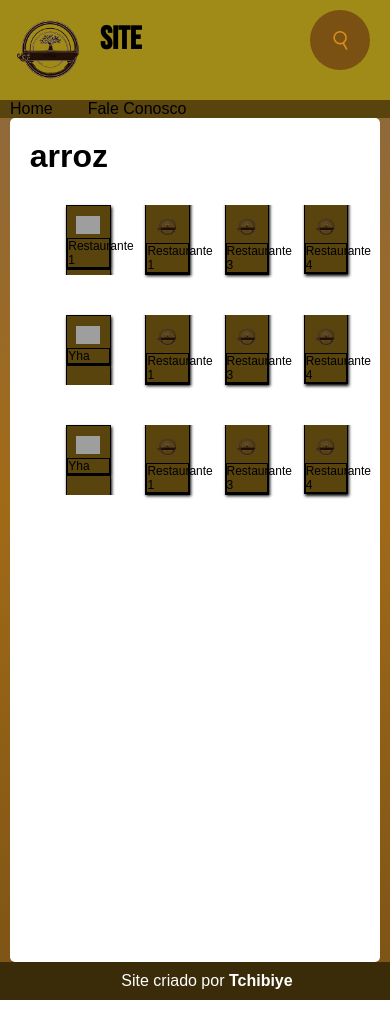
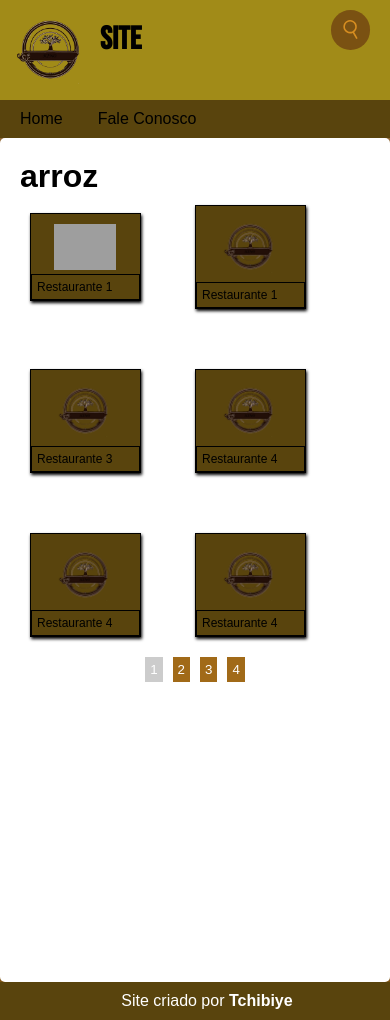
Before and after one commit to bmatias74/projeto-tlp, a PHP site: page / in a window 390 px wide. Run offline with PHP 8.4, Linux system fonts and the light colour scheme; some web fonts are replaced; grey boxes are pictures that could not be loaded.

Commit message:
responsividade

```diff
--- a/CSS/Style.CSS
+++ b/CSS/Style.CSS
@@ -5,6 +5,9 @@
     --cheader: #A18B18;
     --cescuro:#59440D;
     --fdestaque:  'Saira Semi Condensed','Bebas Neue', sans-serif;
+    --cordefundo: white;
+    --mpesquisah: 5vmin;
+
 }
 *{
     font-family: sans-serif;
@@ -55,8 +58,7 @@ margin: 0;
 }
 nav {
     background-color: var(--cescuro);
-
-
+    padding: 10px;
   }
 
   nav ul {
@@ -73,18 +75,23 @@ nav {
     color: black;
     padding: 5px 10px;
   }
-
+  nav a:hover {
+    background-color: var(--cpadrao);
+    color: white;
+    border-radius: 3px;
+}
 .search-box{
     position: static;
   margin-left: auto;
     background-color: #7A5112;
     padding: 10px;
-    border-radius: 40px;
-    height: 40px;
+    border-radius:  var(--mpesquisah);
+    height: var(--mpesquisah);
     display: flex;
     justify-content: center;
     align-items: center;
     margin-right: 10px;
+    overflow: hidden;
 }
 
 .search-text{
@@ -103,14 +110,14 @@ nav {
       border-radius: 40px;
       background-color: azure;
       color: rgb(0, 0, 0) ;
-      border: 1px solid var(--cpadrao); /* Adiciona borda para feedback visual */
+      border: 1px solid var(--cpadrao);
   }
 ::-webkit-input-placeholder{
     color: #D68D20;
 }
 .search-btn{
-    height: 40px;
-    width: 40px;
+    height: var(--mpesquisah);
+    width: var(--mpesquisah);
     border-radius: 50%;
     display: flex;
     justify-content: center;
@@ -118,7 +125,7 @@ nav {
     transition: 1s;
 }
 .search-box:hover .search-text{
-    width: 240px;
+    width: 25vmin;
     transition: 1s;
     padding: 0 6px;
     pointer-events: all;
@@ -130,8 +137,7 @@ nav {
 }
 
 main{
-    background-color: #f0edea;
-    background-color: white;
+    background-color: var(--cordefundo);
     margin: 0 auto;
    width: 95%;
     padding: 20px;
@@ -140,21 +146,23 @@ main{
     border-radius: 5px;
 }
 .imagens{
+    display: grid;
+    grid-template-columns: repeat(auto-fill, minmax(300px, 1fr));
     margin-top: 20px;
-    margin-left: 10px;
-   position: relative;
-   top: 5%;
-   left: 5%;
+
+    overflow: none;
     padding: 10px;
-    margin-left: 10px;
+  margin: auto;
     align-items: center;
     columns: 4;
+   row-gap: 50px;
+
+}
 
 
-}
-.imagens img{
+.co img{
 
-
+    overflow: hidden;
     width: 57%;
   height: auto;
 }
@@ -170,33 +178,154 @@ main{
   width: 67%;
   height: auto;
     box-shadow: 1px 2px 3px black;
+    box-sizing: border-box;
+    overflow: hidden;
+    margin-bottom: 10px;
 }
 
 
-.co label{
+.co figcaption{
  border: 1px solid black;
  display: flex;
  align-items: flex-end;
+ overflow: hidden;
+ padding: 5px;
+}
+#pagination-container {
+    display: flex;
+    justify-content: center;
+    padding: 20px;
+    overflow: hidden;
 }
 
+#pagination-container button {
+    margin: 0 5px;
+    padding: 10px 15px;
+    border: none;
+    background-color: var(--cpadrao);
+    color: white;
+    cursor: pointer;
+    transition: 0.3s;
+}
+
+#pagination-container button:hover {
+    background-color: var(--cescuro);
+}
+
+#pagination-container button:disabled {
+    background-color: #ccc;
+    cursor: default;
+}
 footer{
+    margin-top: 0;
     margin-bottom: 0;
-    background-color: #3a2c08;
+    background-color: var(--cescuro);
     box-sizing: border-box;
     padding: 10px;
+    overflow: hidden;
 }
 footer p{
     text-align: center;
     color: white;
 }
-@media (max-width: 768px) {
-    .co label {
-      font-size: 14px;
+@media(max-width: 490px){
+    #pagination-container {
+
+     padding: 0px;
+
     }
 
-  }
+    #pagination-container button {
 
-  @media (max-width: 480px) {
-    .co label {
-      font-size: 12px;
-    }}
+        padding: 5px;
+
+
+}}
+@media(max-height: 657px){
+    #pagination-container {
+
+     padding: 0px;
+
+    }
+
+    #pagination-container button {
+
+        padding: 5px;
+
+
+}}
+@media(max-width: 1250px){
+    .co {
+        max-width: 23vmin;
+    }
+}
+@media (max-width: 1160px) {
+    .search-text{
+
+        font-size: 14px;
+
+
+    }
+    main{
+
+       width: 100%;
+
+        height: 100vh;
+
+    }
+    .imagens{
+        display: grid;
+        grid-template-columns: repeat(auto-fill, minmax(160px, 1fr));
+        margin-top: 20px;
+
+
+        padding: 10px;
+      margin: auto;
+        align-items: center;
+
+       row-gap: 50px;
+
+    }
+
+    .co {
+        max-width: 20vmin; }
+    .co figcaption {
+        font-size: 14px;
+    }
+
+}
+
+@media (max-width: 539px) {
+
+
+    .search-text{
+
+        font-size: 12px;
+
+
+    }
+    .imagens{
+        display: grid;
+        grid-template-columns: repeat(auto-fill, minmax(115px, 1fr));
+        margin-top: 20px;
+
+
+        padding: 10px;
+      margin: auto;
+        align-items: center;
+
+       row-gap: 50px;
+
+    }
+    .co {
+        max-width: 100%;
+    }
+    .co figcaption {
+        font-size: 12px;
+    }
+}
+@media(max-width: 275px){
+    .search-text{
+
+    }
+}
--- a/index.htm
+++ b/index.htm
@@ -6,8 +6,10 @@
     <title>KINO</title>
     <link rel="stylesheet" href="CSS/Style.CSS">
     <link rel="shortcut icon" href="logo.ico" type="image/x-icon">
+    <script src="principal.js"></script>
 </head >
 <body >
+
       <div class="header">
         <header>
 
@@ -20,6 +22,7 @@
         <img src="IMG/loupe-svgrepo-com.svg" alt="lupa" height="19" width="19">
             </a>
           </div>
+
         </header>
          <nav>
           <ul>
@@ -36,67 +39,107 @@
 
         <div class="co">
           <a href=""><img  src="IMG/Imagens para projectos práticos/Project as JPEG, JPG & GIF/acordo_318-138784.jpg" alt="Restaurante 1" ></a>
-          <label for="text"> Restaurante 1</label>
+          <figcaption for="text"> Restaurante 1</figcaption>
         </div>
         <div class="co">
           <a href=""><img src="logo.png" alt="Restaurante 2" ></a>
-          <label for="text"> Restaurante 1</label>
+          <figcaption for="text"> Restaurante 1</figcaption>
         </div>
         <div class="co">
           <a href=""><img  src="logo.png" alt="Restaurante 3" ></a>
-          <label for="text"> Restaurante 3</label>
+          <figcaption for="text"> Restaurante 3</figcaption>
         </div>
         <div class="co">
           <a href=""><img  src="logo.png" alt="Restaurante 4" ></a>
-          <label for="text"> Restaurante 4</label>
-        </div>
-    </div>
-    <div class="imagens">
-
-      <div class="co">
-        <a href=""><img  src="IMG/Imagens para projectos práticos/Project as JPEG, JPG & GIF/acordo_318-138784.jpg" alt="Restaurante 1" ></a>
-        <label for="text">Yha</label>
-      </div>
-      <div class="co">
-        <a href=""><img src="logo.png" alt="Restaurante 2" ></a>
-        <label for="text"> Restaurante 1</label>
-      </div>
-      <div class="co">
-        <a href=""><img  src="logo.png" alt="Restaurante 3" ></a>
-        <label for="text"> Restaurante 3</label>
+          <figcaption for="text"> Restaurante 4</figcaption>
         </div>
         <div class="co">
           <a href=""><img  src="logo.png" alt="Restaurante 4" ></a>
-        <label for="text"> Restaurante 4</label>
-      </div>
-  </div>
-  <div class="imagens">
-
-    <div class="co">
-      <a href=""><img  src="IMG/Imagens para projectos práticos/Project as JPEG, JPG & GIF/acordo_318-138784.jpg" alt="Restaurante 1" ></a>
-      <label for="text">Yha</label>
-    </div>
-    <div class="co">
-      <a href=""><img src="logo.png" alt="Restaurante 2" ></a>
-      <label for="text"> Restaurante 1</label>
-    </div>
-    <div class="co">
-      <a href=""><img  src="logo.png" alt="Restaurante 3" ></a>
-      <label for="text"> Restaurante 3</label>
+          <figcaption for="text"> Restaurante 4</figcaption>
         </div>
         <div class="co">
           <a href=""><img  src="logo.png" alt="Restaurante 4" ></a>
-      <label for="text"> Restaurante 4</label>
+          <figcaption for="text"> Restaurante 4</figcaption>
+        </div>
+        <div class="co">
+          <a href=""><img  src="logo.png" alt="Restaurante 4" ></a>
+          <figcaption for="text"> Restaurante 4</figcaption>
+        </div>
+        <div class="co">
+          <a href=""><img  src="logo.png" alt="Restaurante 4" ></a>
+          <figcaption for="text"> Restaurante 4</figcaption>
+        </div>
+        <div class="co">
+          <a href=""><img  src="logo.png" alt="Restaurante 4" ></a>
+          <figcaption for="text"> Restaurante 4</figcaption>
+        </div>
+        <div class="co">
+          <a href=""><img  src="logo.png" alt="Restaurante 4" ></a>
+          <figcaption for="text"> Restaurante 4</figcaption>
+        </div>
+        <div class="co">
+          <a href=""><img  src="logo.png" alt="Restaurante 4" ></a>
+          <figcaption for="text"> Restaurante 4</figcaption>
+        </div>
+        <div class="co">
+          <a href=""><img  src="logo.png" alt="Restaurante 4" ></a>
+          <figcaption for="text"> Restaurante 4</figcaption>
+        </div>
+        <div class="co">
+          <a href=""><img  src="logo.png" alt="Restaurante 4" ></a>
+          <figcaption for="text"> Restaurante 4</figcaption>
+        </div>
+        <div class="co">
+          <a href=""><img  src="logo.png" alt="Restaurante 4" ></a>
+          <figcaption for="text"> Restaurante 4</figcaption>
+        </div>
+        <div class="co">
+          <a href=""><img  src="logo.png" alt="Restaurante 4" ></a>
+          <figcaption for="text"> Restaurante 4</figcaption>
+        </div>
+        <div class="co">
+          <a href=""><img  src="logo.png" alt="Restaurante 4" ></a>
+          <figcaption for="text"> Restaurante 4</figcaption>
+        </div>
+        <div class="co">
+          <a href=""><img  src="logo.png" alt="Restaurante 4" ></a>
+          <figcaption for="text"> Restaurante 4</figcaption>
+        </div>
+        <div class="co">
+          <a href=""><img  src="logo.png" alt="Restaurante 4" ></a>
+          <figcaption for="text"> Restaurante 4</figcaption>
+        </div>
+        <div class="co">
+          <a href=""><img  src="logo.png" alt="Restaurante 4" ></a>
+          <figcaption for="text"> Restaurante 4</figcaption>
+        </div>
+        <div class="co">
+          <a href=""><img  src="logo.png" alt="Restaurante 4" ></a>
+          <figcaption for="text"> Restaurante 4</figcaption>
+        </div>
+        <div class="co">
+          <a href=""><img  src="logo.png" alt="Restaurante 4" ></a>
+          <figcaption for="text"> Restaurante 4</figcaption>
+        </div>
+        <div class="co">
+          <a href=""><img  src="logo.png" alt="Restaurante 4" ></a>
+          <figcaption for="text"> Restaurante 4</figcaption>
+        </div>
+        <div class="co">
+          <a href=""><img  src="logo.png" alt="Restaurante 4" ></a>
+          <figcaption for="text"> Restaurante 4</figcaption>
+        </div>
+        <div class="co">
+          <a href=""><img  src="logo.png" alt="Restaurante 4" ></a>
+          <figcaption for="text"> Restaurante 4</figcaption>
         </div>
     </div>
-
-
-
   </article>
+   <div id="pagination-container"></div>
  </main>
-
  <footer>
 <p>Site criado por <strong>Tchibiye</strong></p>
  </footer>
+
 </body>
 </html>
```
Also changed, not shown: principal.js (added, +54 -0 lines). Lines whose indentation alone changed are shown as unchanged.
